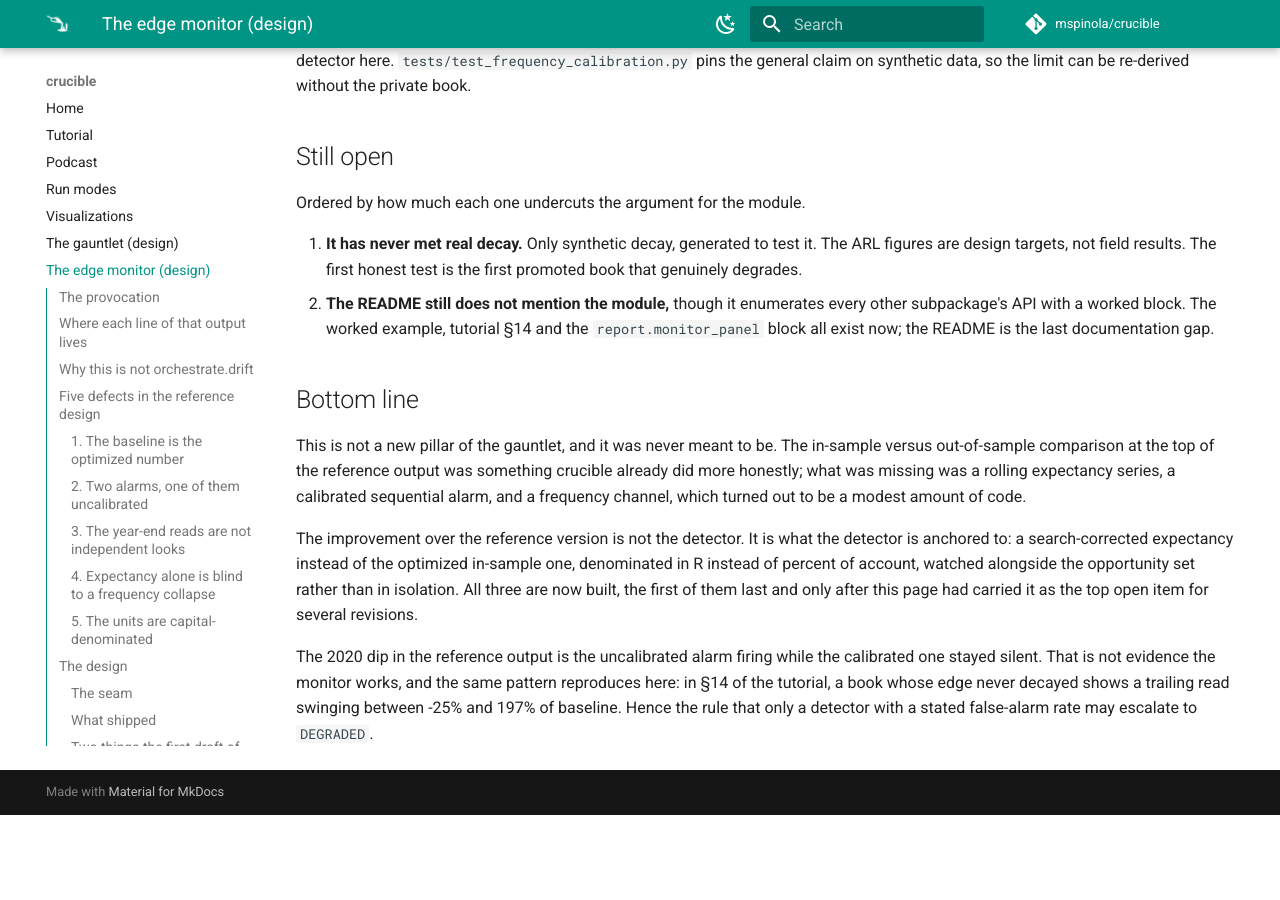
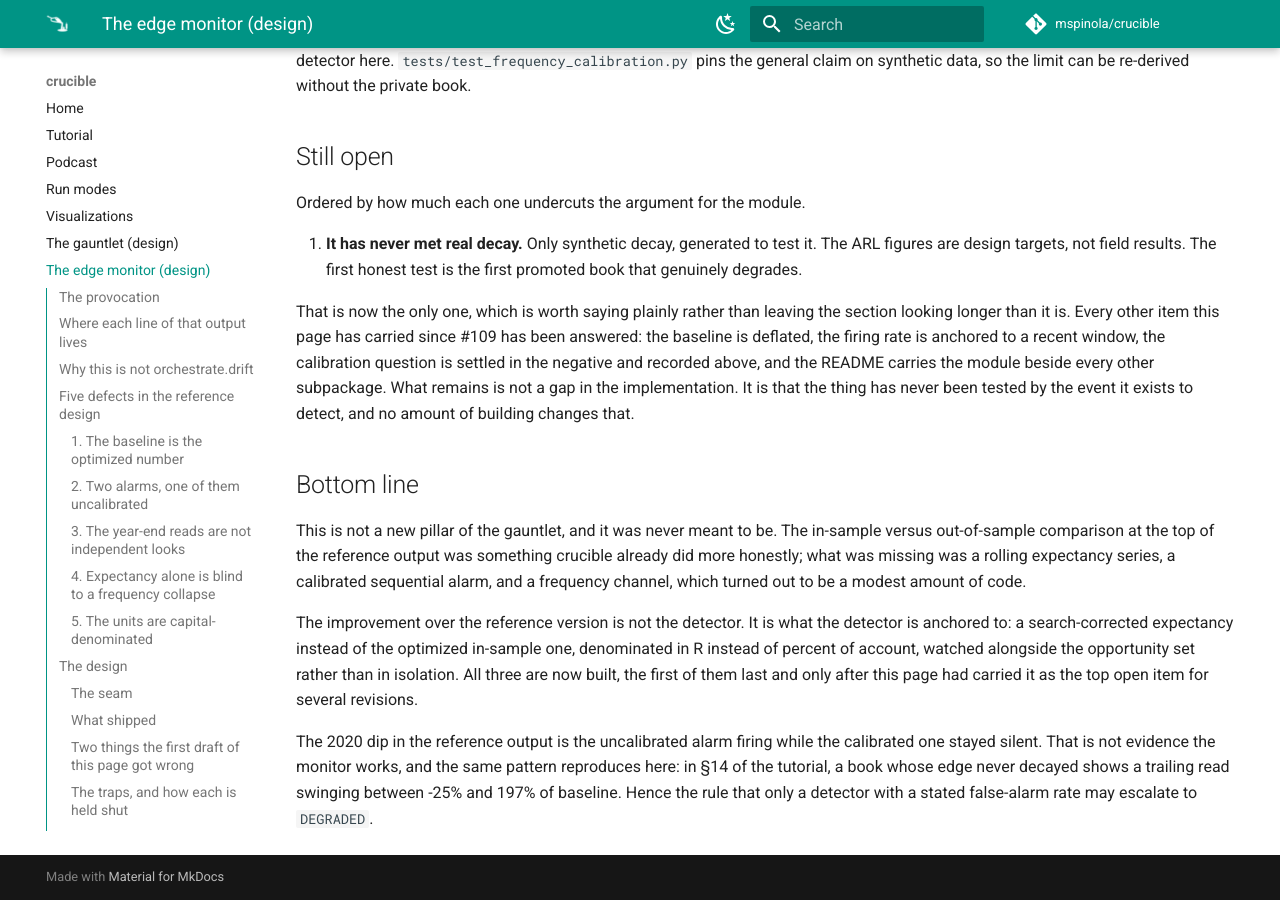
Before and after one commit to mspinola/crucible, an MkDocs documentation site: the page built from docs/edge_monitor.md, in a window 1280 px wide and 900 px high, scrolled down 8753 px. Built offline with MkDocs 1.6.1 and Material for MkDocs 9.7.7, drawn with Linux system fonts in a browser that asks for light colours; comment, search, counter and statistics services are not loaded; before the commit the page ends 9568 px from its top, so only the background shows below that.

Commit message:
docs(readme): cover validation.monitor, the last documentation gap (#121)
The README enumerates every other subpackage's API with a worked block and had
ZERO mentions of edge_monitor, EdgeBaseline, or the monitor at all, despite that
module being the headline of two releases. Anyone arriving at the project from PyPI
would not have known it exists.

It now sits beside the others: the freeze-at-promotion snippet, the three channels,
and the three properties that are the point rather than a feature list, each stated
with the failure it prevents:

  * only the calibrated channel may escalate, because on a book whose edge never
    decayed the trailing read still ranged -25% to 197% of baseline on noise alone
  * the baseline is frozen and edge_monitor has no parameter that could rebuild one,
    because a reference re-fitted onto drifted reality looks correct in review and
    can never fire
  * it anchors to a search-corrected number, because the naive baseline returns
    DEGRADED on an untouched, fully healthy book where the deflated one returns
    HOLDING

Both quoted figures are the ones tests/test_edge_monitor_example.py already pins, so
the README cannot drift from the example without the suite failing.

The standing caveat rides in the section rather than being left to the design note:
it has never met real decay, and every latency figure is a design target.

deflated_expectancy is named in the validation section too, which predated it and
described only pbo_cscv and deflated_sharpe.

docs/edge_monitor.md is down to a single open item as a result, and now says so
plainly instead of leaving the section looking longer than it is.

Verified the README still renders as the PyPI long description (twine check PASSED)
and that every symbol in the new snippet imports with the signature shown.

390 tests pass, ruff clean, mkdocs --strict clean.

Co-authored-by: Claude Opus 5 <noreply@anthropic.com>

```diff
--- a/docs/edge_monitor.md
+++ b/docs/edge_monitor.md
@@ -404,9 +404,14 @@ Ordered by how much each one undercuts the argument for the module.
 1. **It has never met real decay.** Only synthetic decay, generated to test it. The ARL
    figures are design targets, not field results. The first honest test is the first
    promoted book that genuinely degrades.
-2. **The README still does not mention the module,** though it enumerates every other
-   subpackage's API with a worked block. The worked example, tutorial §14 and the
-   `report.monitor_panel` block all exist now; the README is the last documentation gap.
+
+That is now the only one, which is worth saying plainly rather than leaving the section
+looking longer than it is. Every other item this page has carried since #109 has been
+answered: the baseline is deflated, the firing rate is anchored to a recent window, the
+calibration question is settled in the negative and recorded above, and the README
+carries the module beside every other subpackage. What remains is not a gap in the
+implementation. It is that the thing has never been tested by the event it exists to
+detect, and no amount of building changes that.
 
 ## Bottom line
 
```
Also changed, not shown: CHANGELOG.md (+13 -0 lines), README.md (+55 -1 lines).
